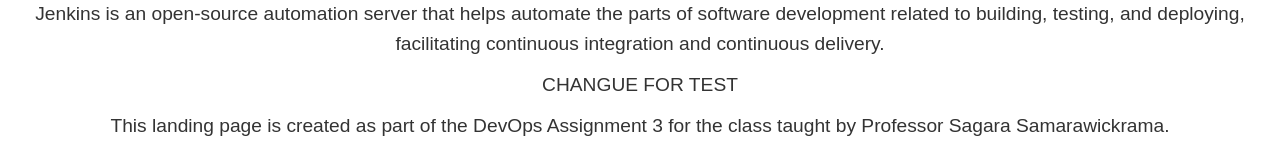
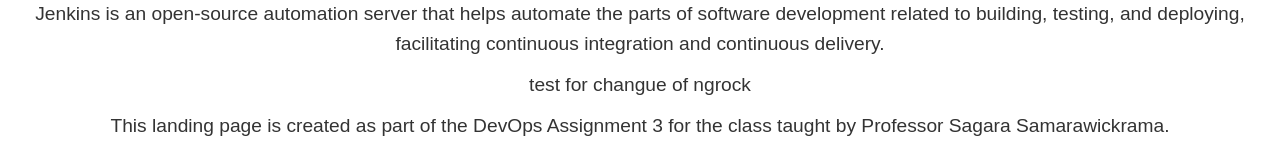
Before and after one commit to williamrivas891227/William-devops-assig3, a React (Create React App) app: page / in a window 1280 px wide. Shown: the part 405-565 px from the top of the page. Built offline with nearby package versions, Linux system fonts and the light colour scheme.

Commit message:
test change ngrock

```diff
--- a/src/components/landingpage.js
+++ b/src/components/landingpage.js
@@ -16,7 +16,7 @@
           deploying, facilitating continuous integration and continuous delivery.
         </p>
         <p>
-          CHANGUE FOR TEST
+          test for changue of ngrock
         </p>
         <p>
           This landing page is created as part of the DevOps Assignment 3 for the
```
